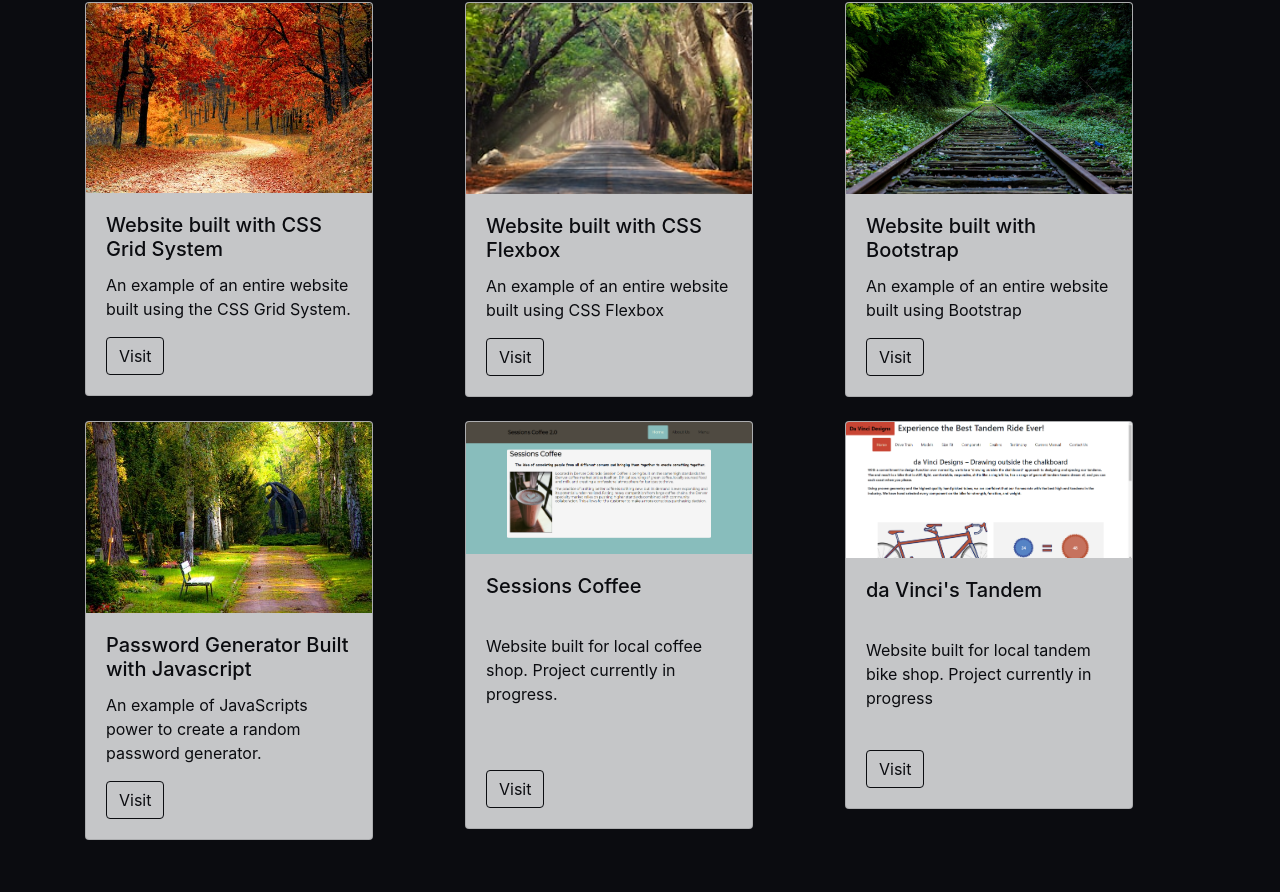
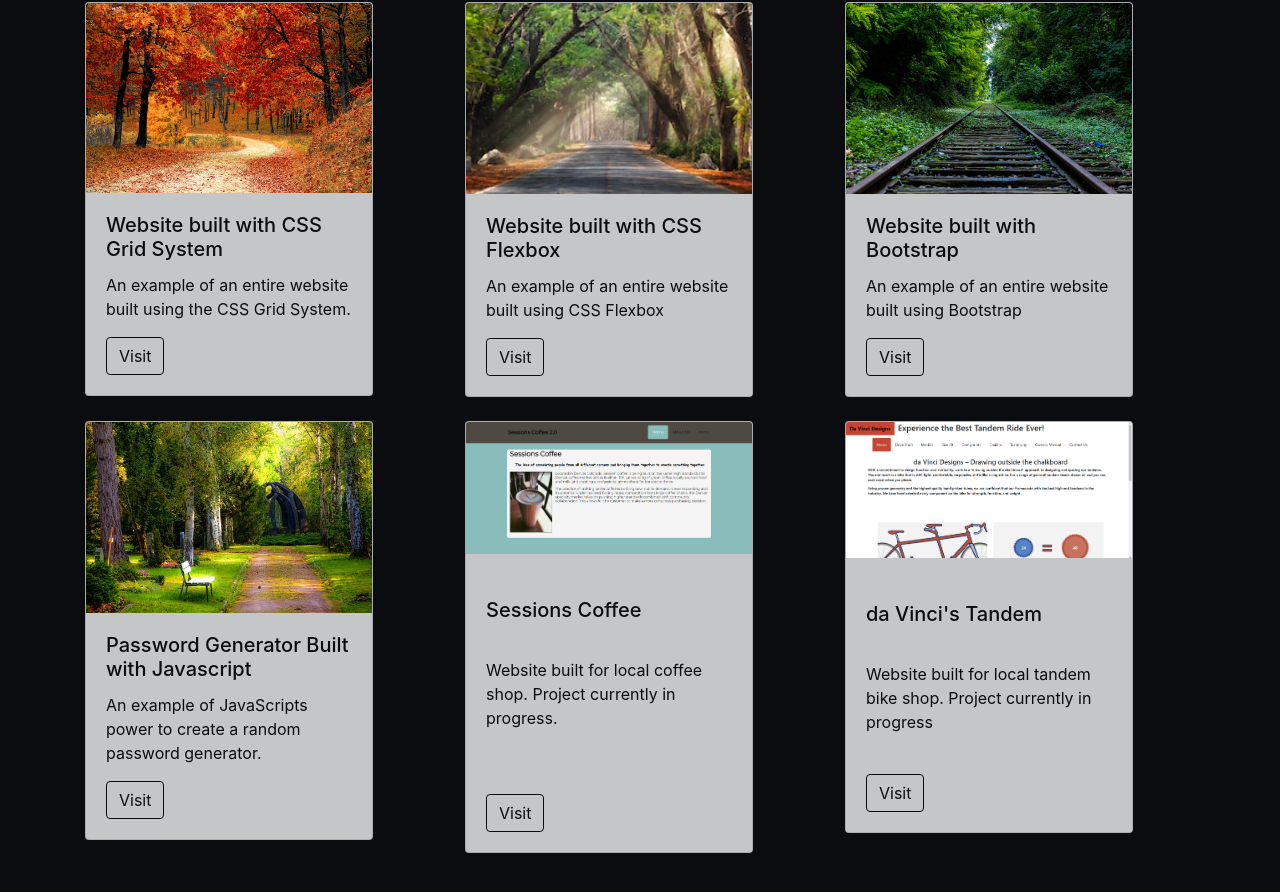
Before and after one commit to mnorthup2207/laughing-couscous, a plain HTML site: page portfolio.html in a window 1280 px wide. Shown: the part 118-1010 px from the top of the page. Drawn offline with nearby package versions, Linux system fonts and the light colour scheme.

Commit message:
updated portfolio

```diff
--- a/assets/css/style.css
+++ b/assets/css/style.css
@@ -44,3 +44,9 @@ h1{
     color: #0b0c10;
     border-color: #0b0c10;
 }
+
+@media screen and (max-width: 420px) {
+ body{
+     margin-left: 1%;
+ }
+}
--- a/portfolio.html
+++ b/portfolio.html
@@ -76,12 +76,13 @@
                 <div class="card" style="width: 18rem;">
                     <img src="assets/images/sessionscoffee.png" class="card-img-top" alt="...">
                     <div class="card-body">
+                       <br>
                         <h5 class="card-title">Sessions Coffee</h5>
                         <br>
                         <p class="card-text">Website built for local coffee shop. Project currently in progress.</p>
                         <br>
                         <br>
-                        <a href="Session_Coffee - Copy/index.html" class="btn btn-primary">Visit</a>
+                        <a href="coffee_Shop/index.html" class="btn btn-primary">Visit</a>
                     </div>
                 </div>
             </div>
@@ -89,11 +90,12 @@
                 <div class="card" style="width: 18rem;">
                     <img src="assets/images/davincis.png" class="card-img-top" alt="...">
                     <div class="card-body">
+                        <br>
                         <h5 class="card-title">da Vinci's Tandem</h5>
                         <br>
                         <p class="card-text">Website built for local tandem bike shop. Project currently in progress</p>
                         <br>
-                        <a href="davincisdesign/index.html" class="btn btn-primary">Visit</a>
+                        <a href="Da_Vinci_Designs/index.html" class="btn btn-primary">Visit</a>
                         <br>
                     </div>
                 </div>
```
